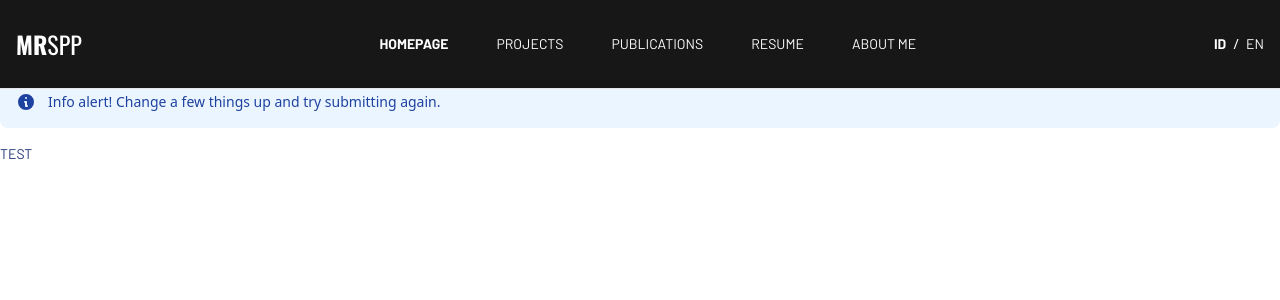
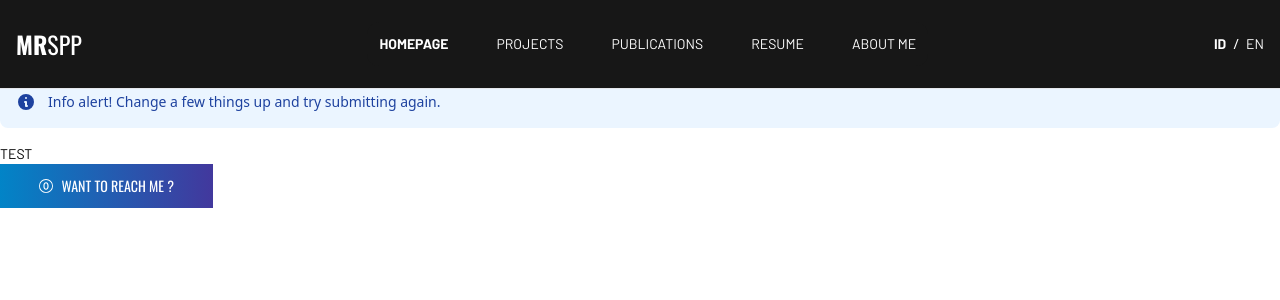
Before and after one commit to satrio-pamungkas/personal-website, a Next.js app: page / in a window 1280 px wide. Shown: the top 300 px of the page. Built offline with nearby package versions, Linux system fonts and the light colour scheme.

Commit message:
feat: update Button component types, seperation of concern

```diff
--- a/src/atoms/Button/Button.tsx
+++ b/src/atoms/Button/Button.tsx
@@ -1,35 +1,37 @@
 import React from "react"
-import { ReactNode } from "react"
+import { IButton } from ".";
+import { sizes, themes } from "./Button.util";
 
-interface IButton {
-  children?: string
-  icon?: ReactNode
-  color?: string
-  onClick?: () => void
-}
+type ObjectKeyStyle = keyof typeof themes;
+type ObjectKeySize = keyof typeof sizes;
 
 export const Button = ({
   children = "",
-  color = "blue-800",
+  styleColor = "primary",
+  size = "normal",
   icon,
   onClick
 }: IButton) => {
+
   return (
     <button
-      className={`font-oswald font-normal uppercase px-4 py-2 ` +
-      `text-white ` + `bg-${color}`}
+      className={`font-oswald font-normal uppercase px-4 py-3 ` +
+        `text-white w-full ` +
+        `${themes[styleColor as ObjectKeyStyle]} ` +
+        `${sizes[size as ObjectKeySize]}`}
       data-testid="button"
       type="button"
       onClick={onClick}
     >
-      <span>
-        <React.Fragment>
+      <div className="flex flex-row justify-center items-center
+        space-x-2">
+        <div>
           {icon}
-        </React.Fragment>
-        <React.Fragment>
+        </div>
+        <div>
           {children}
-        </React.Fragment>
-      </span>
+        </div>
+      </div>
     </button>
   )
 }
--- /dev/null
+++ b/src/atoms/Button/Button.util.ts
@@ -0,0 +1,11 @@
+import { IThemes, ISizes } from ".";
+
+export const themes: IThemes = {
+  primary: "bg-gradient-to-r from-sky-600 to-indigo-800 hover:from-blue-900 hover:to-blue-900",
+  secondary: "bg-neutral-600 hover:bg-neutral-800"
+}
+
+export const sizes: ISizes = {
+  normal: "text-sm md:text-md",
+  large: "text-md md:text-lg"
+}
--- /dev/null
+++ b/src/atoms/Button/index.d.ts
@@ -0,0 +1,25 @@
+import { ReactNode } from "react"
+
+interface IButton {
+  children?: string
+  icon?: ReactNode
+  onClick?: () => void
+  styleColor?: string
+  size?: string
+}
+
+interface IThemes {
+  primary: string
+  secondary: string
+}
+
+interface ISizes {
+  small?: string
+  normal: string
+  large?: string
+}
+
+
+export {
+  IButton, IThemes, ISizes
+}
--- a/src/pages/index.tsx
+++ b/src/pages/index.tsx
@@ -2,6 +2,8 @@ import Head from "next/head";
 
 import { Text } from "@/atoms/Text/Text";
 import { Navbar } from "@/organisms/Navbar/Navbar";
+import { Button } from "@/atoms/Button/Button";
+import { Bs0Circle } from "react-icons/bs";
 
 export default function Home() {
   return (
@@ -54,7 +56,16 @@ export default function Home() {
             <span className="font-medium">Info alert!</span> Change a few things up and try submitting again.
           </div>
         </div>
-        <Text fontColor="blue-900">TEST</Text>
+        <Text fontColor="red-900">TEST</Text>
+        <div className="w-1/6">
+          <Button
+            icon={<Bs0Circle/>}
+            styleColor="primary"
+            size="normal"
+          >
+            {"Want to Reach me ?"}
+          </Button>
+        </div>
       </main>
     </>
   );
--- a/tsconfig.json
+++ b/tsconfig.json
@@ -4,7 +4,7 @@
     "target": "es5",
     "lib": ["dom", "dom.iterable", "esnext"],
     "allowJs": true,
-    "skipLibCheck": true,
+    "skipLibCheck": false,
     "strict": true,
     "forceConsistentCasingInFileNames": true,
     "noEmit": true,
```
Also changed, not shown: 2 other files (tests, documents, lock files or other folders).
